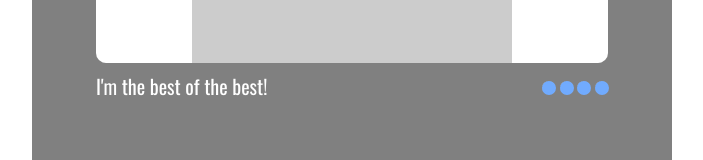
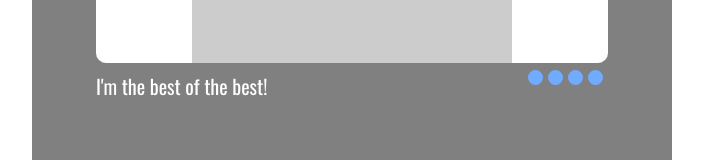
Before and after one commit to KupryianauIvan/cssMemSlider, a plain HTML site: page cssMemSlider/index.html in a window 1280 px wide. Shown: the part 447-607 px from the top of the page, without its empty margins (288-991 px from the left). Drawn offline with nearby package versions, Linux system fonts and the light colour scheme; placeholder pictures from the web are drawn by us.

Commit message:
feat: change radio-button styles and remove pseudoelelemnts Fri 13 May 11:50:59 +04 2022

```diff
--- a/cssMemSlider/index.html
+++ b/cssMemSlider/index.html
@@ -21,10 +21,25 @@
           <p>I'm the best of the best!</p>
         </div>
         <div class="slider__radio">
+          <div class="slide__wrapper">
             <input type="radio" name="radio" id="radio-1"></input>
+            <label for="radio-1">1</label>
+          </div>
+          <div class="slide__wrapper">
             <input type="radio" name="radio" id="radio-2"></input>
+            <label for="radio-2">2</label>
+          </div>
+          <div class="slide__wrapper">
             <input type="radio" name="radio" id="radio-3"></input>
+            <label for="radio-3">3</label>
+          </div>
+          <div class="slide__wrapper">
             <input type="radio" name="radio" id="radio-4"></input>
+            <label for="radio-4">4</label>
+          </div>
+            <!-- <input type="radio" name="radio" id="radio-2"></input>
+            <input type="radio" name="radio" id="radio-3"></input>
+            <input type="radio" name="radio" id="radio-4"></input> -->
           </fieldset>
         </div>
       </div>
--- a/cssMemSlider/style.css
+++ b/cssMemSlider/style.css
@@ -52,30 +52,34 @@ body {
 .slider__text {
   color: #FFF;
 }
+.slider__radio {
+  display: flex;
+}
 input[type="radio"] {
-  position: relative;
+  display: none;
 }
-input[type="radio"]:after {
+.slide__wrapper {
+  display: flex;
+  flex-direction: column;
+  margin-right: .5rem;
+}
+label {
   display: inline-block;
-  content: '';
-  width: 1rem;
-  height: 1rem;
-  border-radius: 1.2rem;
-  background-color: var(--radio-bg);
+  cursor: pointer;
+  width: 1.5rem;
+  height: 1.5rem;
+  font-size: 2.5rem;
+  line-height: 3.4rem;
+  user-select: none;
+  background: var(--radio-bg);
   border: .2rem solid var(--radio-bg);
+  border-radius: 1.5rem;
   transition: all .2s ease-in;
+  color: transparent;
 }
-input[type="radio"]:hover:after {
-  background-color: var(--radio-hover);
+input[type="radio"]:checked + label {
+  background: var(--radio-checked-bg);
+}
+label:hover  {
   border-color: var(--radio-hover);
 }
-input[type="radio"]:checked:after {
-  background-color: var(--radio-checked-bg);
-  border: .2rem solid var(--radio-bg);
-}
-input[type="radio"]:checked:hover:after {
-  border-color: var(--radio-hover);
-}
-input[type="radio"]:hover {
-  cursor: pointer;
-}
```
